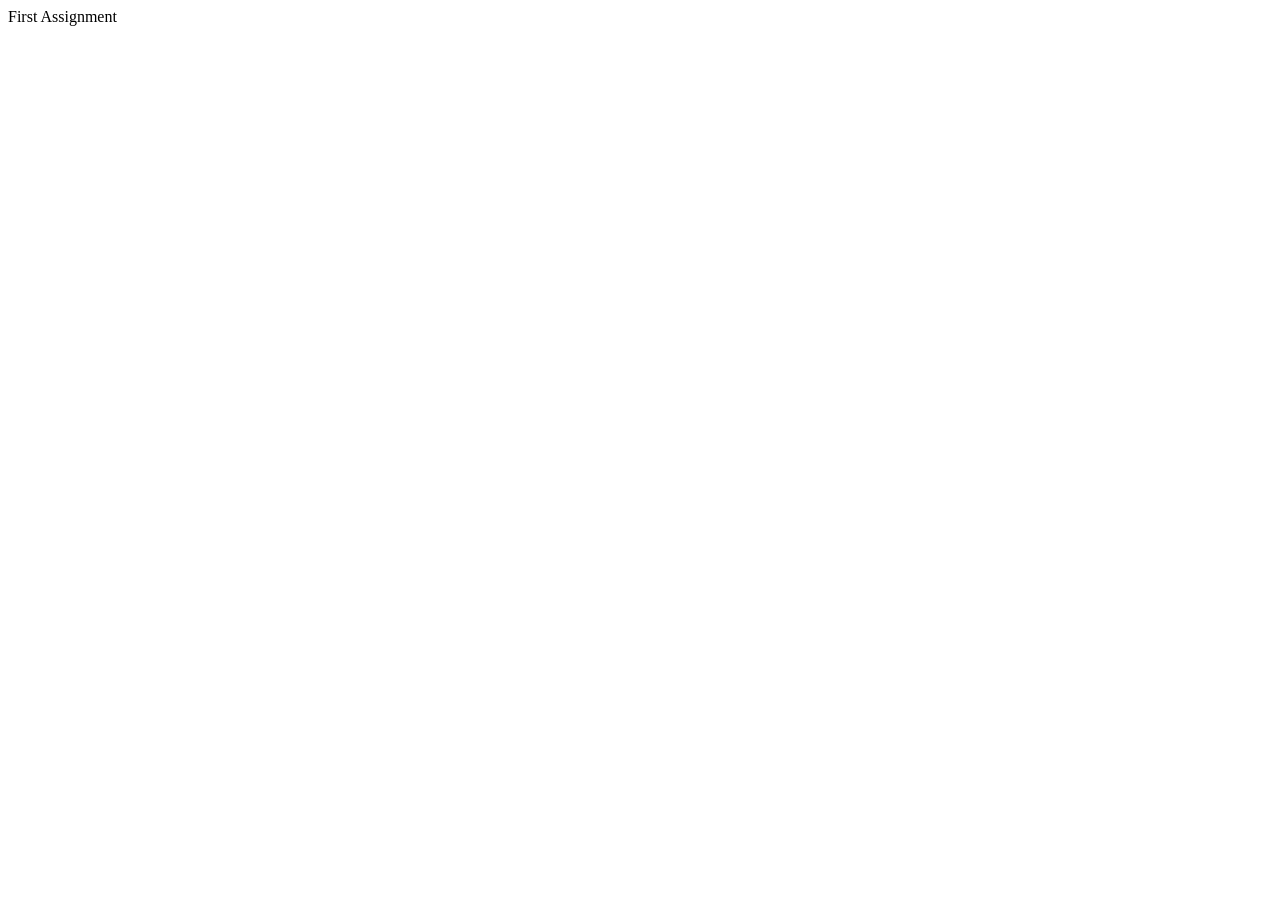
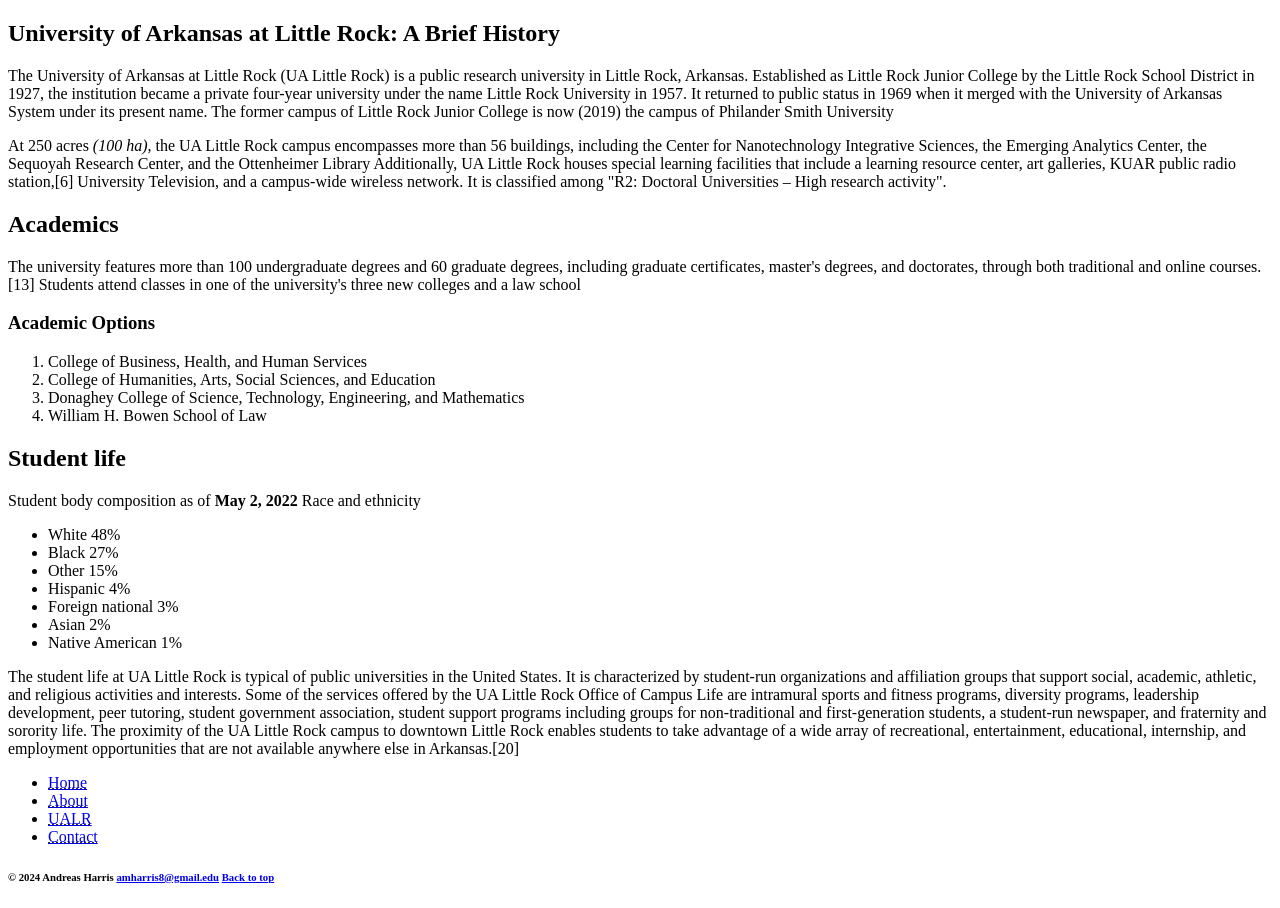
Before and after one commit to Hdreas53256/ifsc-1310, a plain HTML site: page prototype/index.html in a window 1280 px wide. Before the commit the page ends 800 px from the top, so only its background shows below. Drawn offline with Linux system fonts and the light colour scheme.

Commit message:
worked on proto some

```diff
--- a/prototype/index.html
+++ b/prototype/index.html
@@ -1 +1,58 @@
-First Assignment
+<!doctype html>
+
+<html lang="en">
+<head>
+  <meta charset="utf-8">
+  <title>University of Arkansas at Little Rock: A Brief History</title>
+  <meta name="description" content="Prototype Assignment">
+  <meta name="author" content="Andreas Harris">
+</head>
+
+<body id="top">
+  <main>
+    <header>
+      <section id="content">
+        <h1>University of Arkansas at Little Rock: A Brief History</h1>
+        <p>The University of Arkansas at Little Rock (UA Little Rock) is a public research university in Little Rock, Arkansas. Established as Little Rock Junior College by the Little Rock School District in 1927, the institution became a private four-year university under the name Little Rock University in 1957. It returned to public status in 1969 when it merged with the University of Arkansas System under its present name. The former campus of Little Rock Junior College is now (2019) the campus of Philander Smith University</p>
+        <p>At 250 acres <em>(100 ha)</em>, the UA Little Rock campus encompasses more than 56 buildings, including the Center for Nanotechnology Integrative Sciences, the Emerging Analytics Center, the Sequoyah Research Center, and the Ottenheimer Library Additionally, UA Little Rock houses special learning facilities that include a learning resource center, art galleries, KUAR public radio station,[6] University Television, and a campus-wide wireless network. It is classified among "R2: Doctoral Universities – High research activity".</p>
+      </header>
+
+      <h2>Academics</h2>
+      <p>The university features more than 100 undergraduate degrees and 60 graduate degrees, including graduate certificates, master's degrees, and doctorates, through both traditional and online courses.[13] Students attend classes in one of the university's three new colleges and a law school</p>
+      <h3>Academic Options</h3>
+      <ol>
+        <li>College of Business, Health, and Human Services</li>
+        <li>College of Humanities, Arts, Social Sciences, and Education</li>
+        <li>Donaghey College of Science, Technology, Engineering, and Mathematics</li>
+        <li>William H. Bowen School of Law</li>
+      </ol>
+
+      <h2>Student life</h2>
+      <p>Student body composition as of <strong>May 2, 2022</strong> Race and ethnicity</p>
+      <ul>
+        <li>White			48%</li>
+        <li>Black			27%</li>
+        <li>Other			15%</li>
+        <li>Hispanic		4%</li>
+        <li>Foreign national	3%</li>
+        <li>Asian			2%</li>
+        <li>Native American	1%</li>
+      </ul>
+      <p>The student life at UA Little Rock is typical of public universities in the United States. It is characterized by student-run organizations and affiliation groups that support social, academic, athletic, and religious activities and interests. Some of the services offered by the UA Little Rock Office of Campus Life are intramural sports and fitness programs, diversity programs, leadership development, peer tutoring, student government association, student support programs including groups for non-traditional and first-generation students, a student-run newspaper, and fraternity and sorority life. The proximity of the UA Little Rock campus to downtown Little Rock enables students to take advantage of a wide array of recreational, entertainment, educational, internship, and employment opportunities that are not available anywhere else in Arkansas.[20]</p>
+    </section>
+
+  <nav>
+    <ul>
+      <li><abbr title><a href="index.html">Home</a></abbr></li>
+      <li><abbr title><a href="https://en.wikipedia.org/wiki/University_of_Arkansas_at_Little_Rock">About</a></abbr></li>
+      <li><abbr title><a href="https://ualr.edu" target="_blank">UALR</a></abbr></li>
+      <li><abbr title><a href="mailto:amharris8@ualr.edu">Contact</a></abbr></li>
+    </ul>
+  </nav>
+  </main>
+</body>
+  <footer>
+    <h6>&#169; 2024 Andreas Harris <a href="mailto:amharris8@ualr.edu">amharris8@gmail.edu</a> <a href="#top">Back to top</a></h6>
+  </footer>
+</body>
+</html>
```
